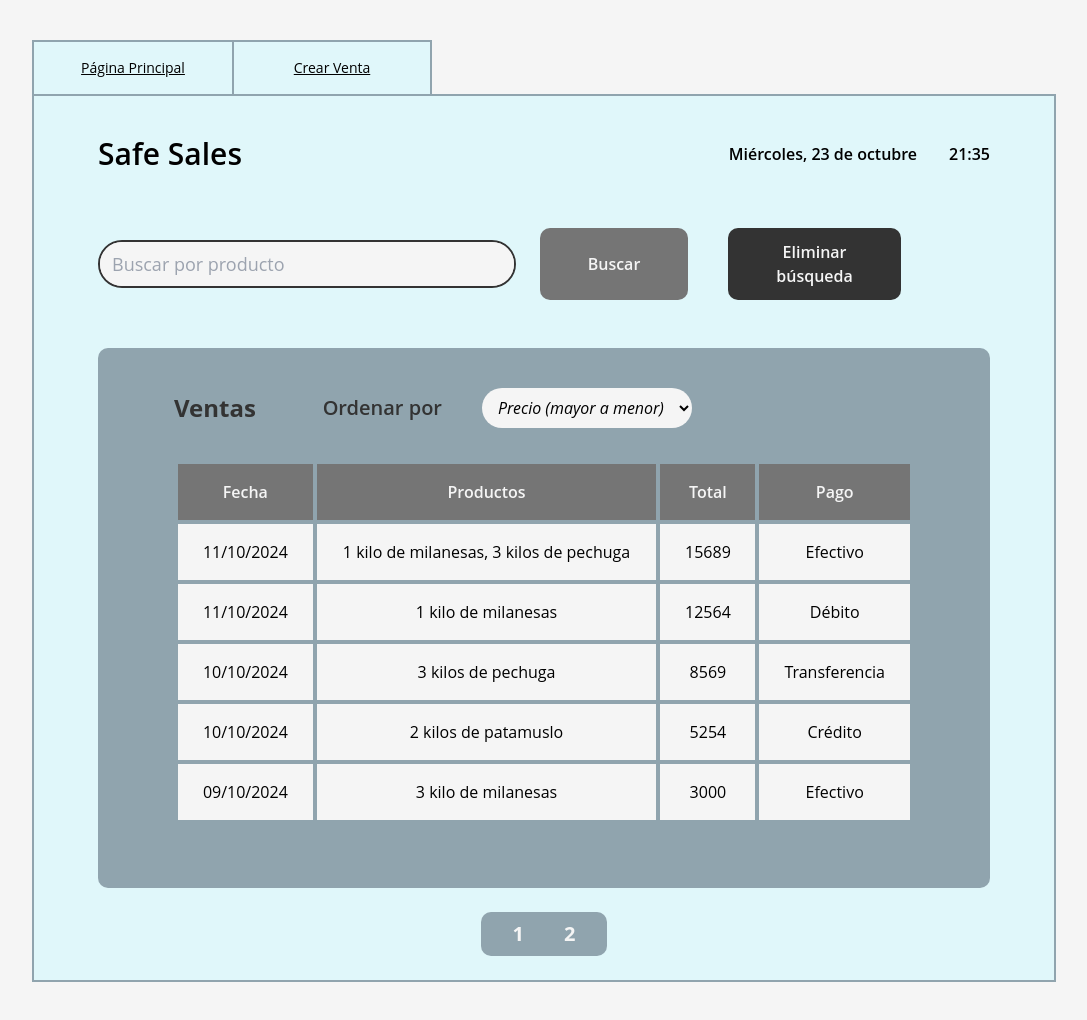
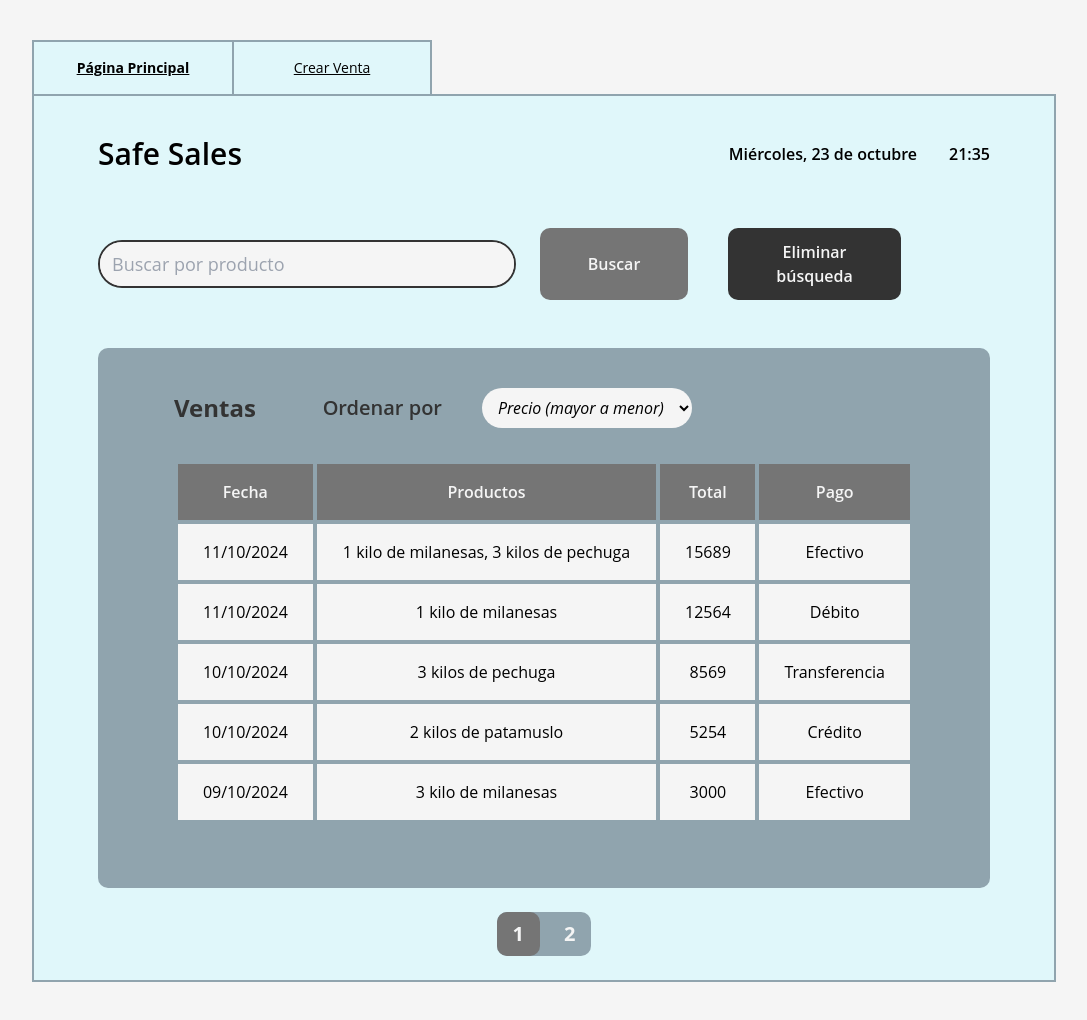
Before and after one commit to ignaciomontaldi/front-safe-sales, a React (Vite) app: page / in a window 1280 px wide. Shown: the whole page, without its empty margins (96-1183 px from the left). Built offline with nearby package versions, Linux system fonts and the light colour scheme.

Commit message:
Ahora se señaliza en que tab está el usuario y la paginación actual de productos

```diff
--- a/src/components/Header/Header.tsx
+++ b/src/components/Header/Header.tsx
@@ -18,10 +18,10 @@ function Header() {
     <header>
         <nav>
             <div id="home-tab" onClick={toHomePage}>
-                <p>Página Principal</p>
+                <p className={tab === 0 ? "font-bold underline" : undefined}>Página Principal</p>
             </div>
             <div id="create-sale-tab" onClick={toCreateSaleForm}>
-                <p>Crear Venta</p>
+                <p  className={tab === 1 ? "font-bold underline" : undefined}>Crear Venta</p>
             </div>
         </nav>
     </header>
--- a/src/components/MainPage/MainPage.tsx
+++ b/src/components/MainPage/MainPage.tsx
@@ -127,6 +127,7 @@ function MainPage() {
                 {Array.from({ length: totalPages }, (_, index) => (
           <p
             key={index + 1}
+            className={currentPage === (index + 1) ? "bg-darkGray" : undefined}
             onClick={() => handlePageChange(index + 1)}
           >
             {index + 1}
--- a/src/components/MainPage/mainPage.css
+++ b/src/components/MainPage/mainPage.css
@@ -80,19 +80,21 @@ main #search-reset-btn-container {
     @apply w-fit;
     @apply my-6;
     @apply mx-auto;
-    @apply px-8;
-    @apply py-2;
     @apply bg-graySlate;
     @apply flex;
     @apply justify-center;
     @apply items-center;
-    @apply gap-x-10;
+    @apply gap-x-2;
     @apply rounded-xs;
 }
 
 #pagination p {
+    @apply px-4;
+    @apply py-2;
+    @apply rounded-xs;
     @apply text-xl;
     @apply text-lightGray;
     @apply font-bold;
     @apply hover:cursor-pointer;
+    @apply hover:underline;
 }
```
